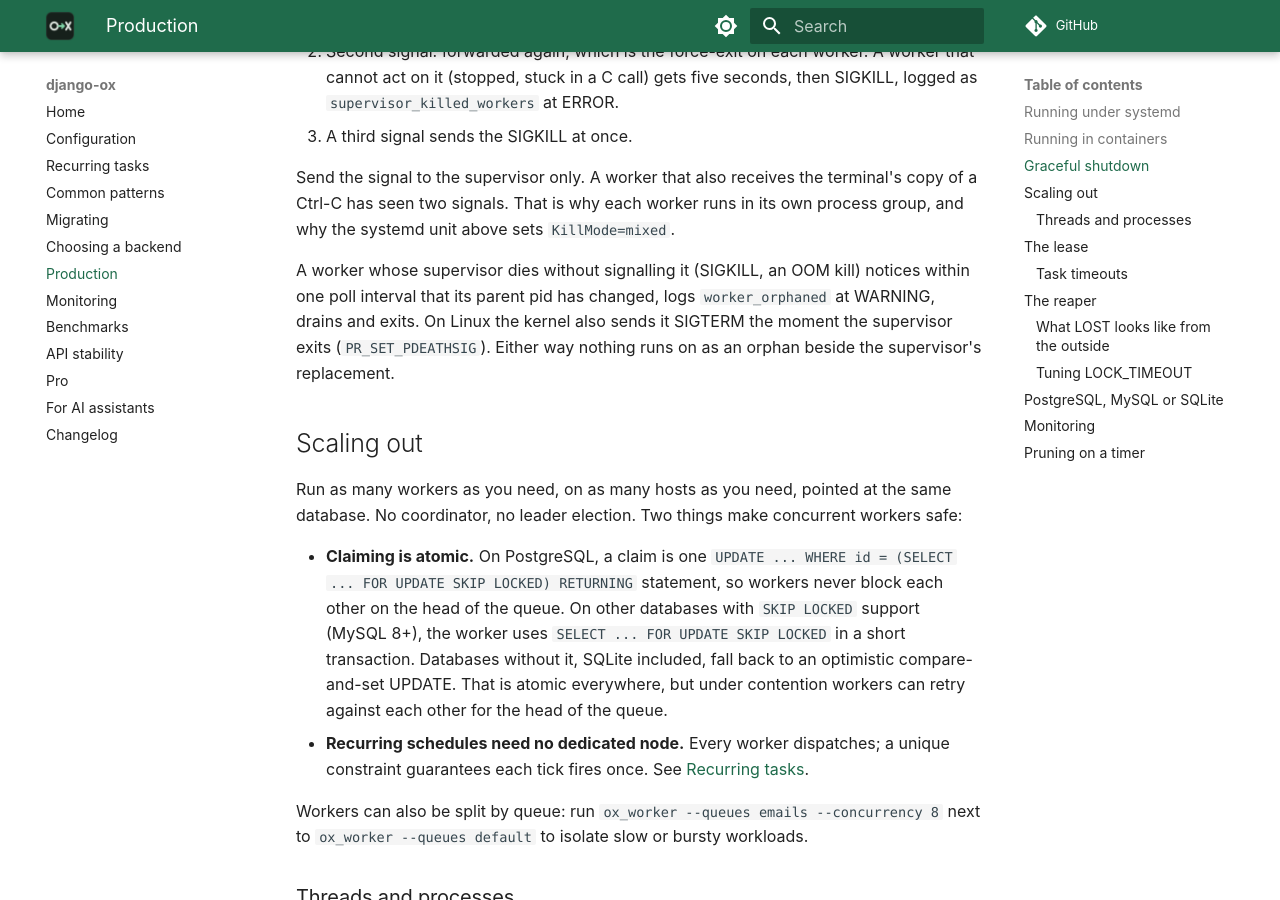
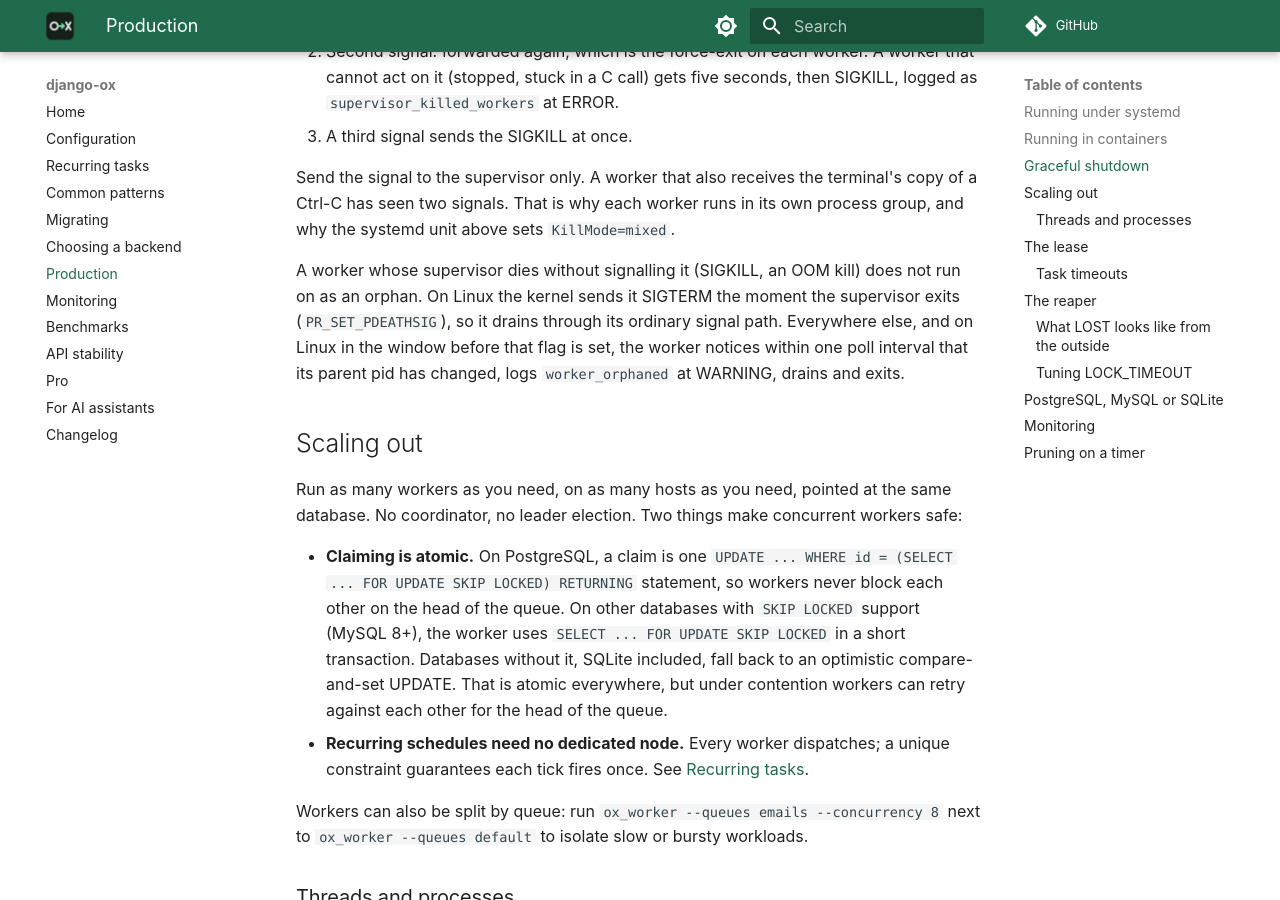
Before and after one commit to oxpull/django-ox, an MkDocs documentation site: the page built from docs/production.md, in a window 1280 px wide and 900 px high, scrolled down 2945 px. Built offline with MkDocs 1.6.1 and Material for MkDocs 9.7.7, drawn with Linux system fonts in a browser that asks for light colours; comment, search, counter and statistics services are not loaded.

Commit message:
Assert the drain path each platform takes when the supervisor is killed

```diff
--- a/docs/production.md
+++ b/docs/production.md
@@ -149,10 +149,12 @@ runs in its own process group, and why the systemd unit above sets
 `KillMode=mixed`.
 
 A worker whose supervisor dies without signalling it (SIGKILL, an OOM kill)
-notices within one poll interval that its parent pid has changed, logs
-`worker_orphaned` at WARNING, drains and exits. On Linux the kernel also
-sends it SIGTERM the moment the supervisor exits (`PR_SET_PDEATHSIG`). Either
-way nothing runs on as an orphan beside the supervisor's replacement.
+does not run on as an orphan. On Linux the kernel sends it SIGTERM the
+moment the supervisor exits (`PR_SET_PDEATHSIG`), so it drains through its
+ordinary signal path. Everywhere else, and on Linux in the window before
+that flag is set, the worker notices within one poll interval that its
+parent pid has changed, logs `worker_orphaned` at WARNING, drains and
+exits.
 
 ## Scaling out
 
```
Also changed, not shown: docs/llms-full.txt (+6 -4 lines), 1 other file.
